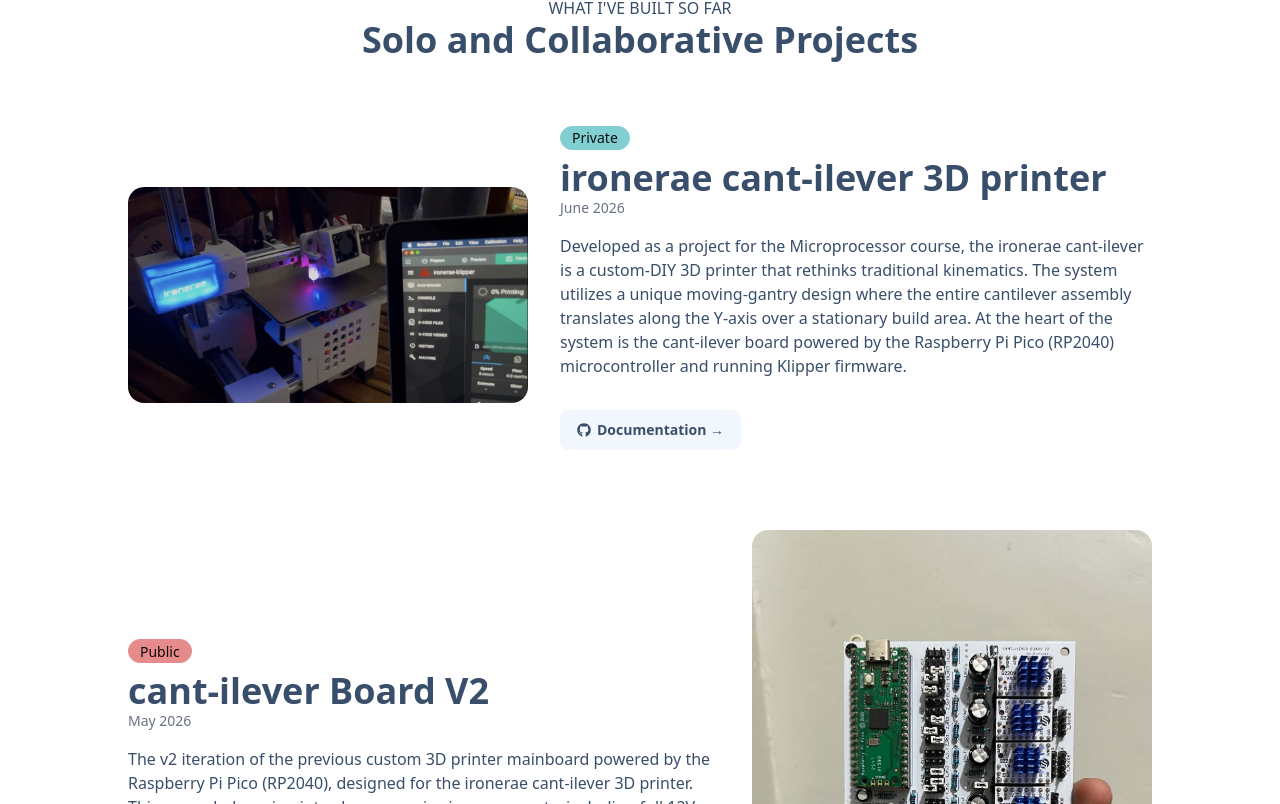
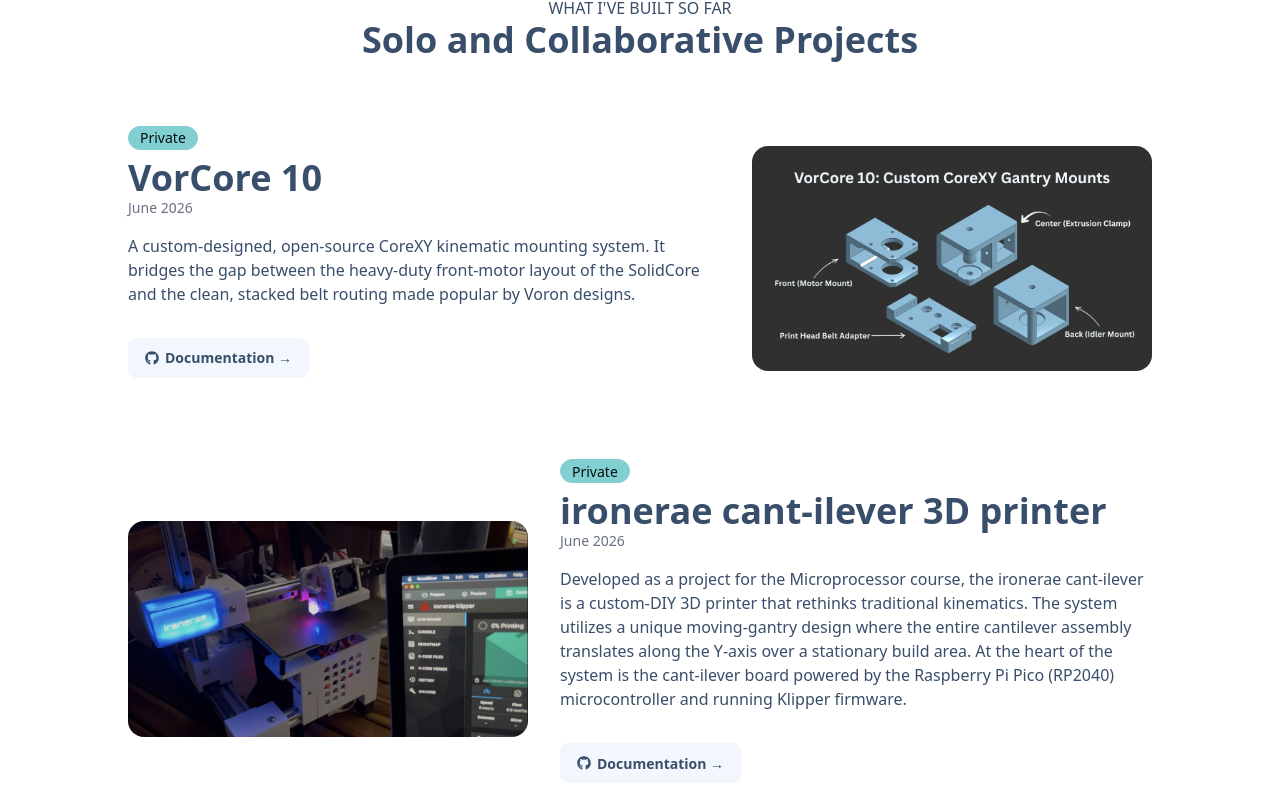
Before and after one commit to ironerae/ironerae-portfolio, a Next.js app: page / in a window 1280 px wide. Shown: the part 1336-2140 px from the top of the page. Built offline with nearby package versions, Linux system fonts and the light colour scheme.

Commit message:
new project added: VorCore 10

```diff
--- a/app/Projects.tsx
+++ b/app/Projects.tsx
@@ -46,6 +46,19 @@
     sourceCodeLink: "https://github.com/ironerae/ECT-Voting-System",
     imageSrc: "/images/projects/ect.png",
     isHighlight: false,
+    reverse: false,
+  },
+  {
+    siteLink: "",
+    projectName: "VorCore 10",
+    projectDate: "June 2026",
+    projectDescription:
+      "A custom-designed, open-source CoreXY kinematic mounting system. It bridges the gap between the heavy-duty front-motor layout of the SolidCore and the clean, stacked belt routing made popular by Voron designs.",
+    projectStacks: [] as unknown[] as IconType[],
+    isPublic: false,
+    sourceCodeLink: "https://github.com/ironerae/VorCore-10",
+    imageSrc: "/images/projects/vorcore-10.png",
+    isHighlight: true,
     reverse: false,
   },
   {
```
Also changed, not shown: public/images/projects/vorcore-10.png (added).
